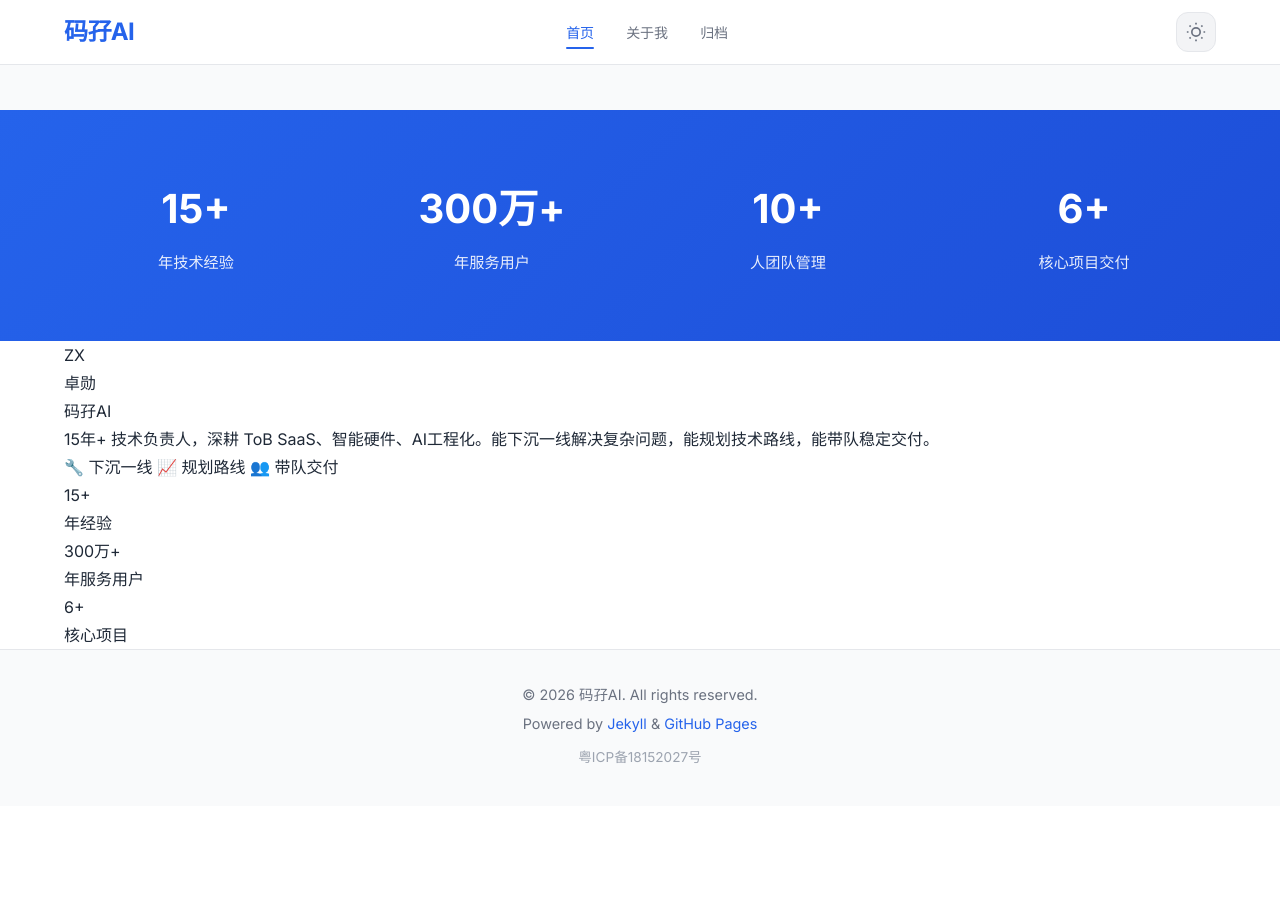
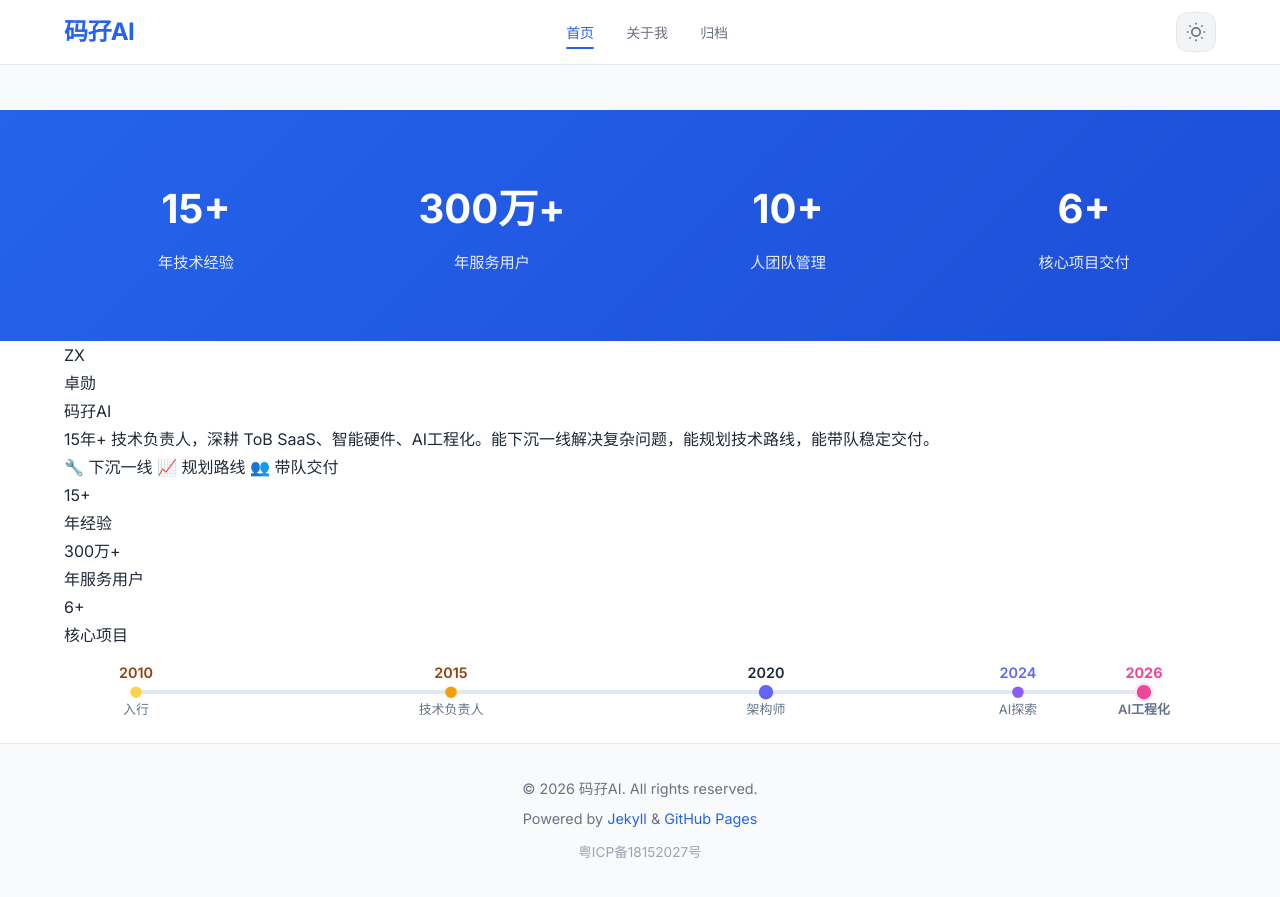
Before and after one commit to yqdaddy/aboutme, a Jekyll site: the page built from index.md, in a window 1280 px wide and 900 px high, scrolled down 2845 px. Shown: the top 897 px of the window. Built offline with Jekyll 4.4.1, drawn with Linux system fonts in a browser that asks for light colours; comment, search, counter and statistics services are not loaded; before the commit the page ends 3651 px from its top, so only the background shows below that.

Commit message:
feat: 成长时间线 SVG 动画 - 2010到2026历程
- 添加时间线容器样式 (.timeline-section, .timeline-container, .timeline-svg)
- 在作者卡片后添加成长时间线 SVG
- 5个里程碑节点按年份跨度比例分布
- 动画流动效果：渐变色线条从暖黄到蓝紫到粉红

```diff
--- a/assets/css/style.css
+++ b/assets/css/style.css
@@ -753,6 +753,21 @@ body {
   padding: var(--spacing-16) 0;
 }
 
+/* 时间线容器 */
+.timeline-section {
+  padding: var(--spacing-xl) 0 var(--spacing-2xl);
+}
+
+.timeline-container {
+  max-width: 800px;
+  margin: 0 auto;
+}
+
+.timeline-svg {
+  width: 100%;
+  height: auto;
+}
+
 .skill-tags {
   display: flex;
   flex-wrap: wrap;
--- a/index.md
+++ b/index.md
@@ -314,3 +314,54 @@ title: 首页
     </div>
   </div>
 </section>
+
+<!-- 成长时间线 -->
+<section class="timeline-section">
+  <div class="container">
+    <div class="timeline-container">
+      <svg viewBox="0 0 800 60" class="timeline-svg" preserveAspectRatio="xMidYMid meet">
+        <!-- 渐变定义 -->
+        <defs>
+          <linearGradient id="timeGrad" x1="0%" y1="0%" x2="100%" y2="0%">
+            <stop offset="0%" style="stop-color:#fcd34d"/>
+            <stop offset="50%" style="stop-color:#6366f1"/>
+            <stop offset="100%" style="stop-color:#ec4899"/>
+          </linearGradient>
+        </defs>
+
+        <!-- 时间线主线 -->
+        <line x1="50" y1="30" x2="750" y2="30" stroke="#e2e8f0" stroke-width="3"/>
+
+        <!-- 2010 - 入行 -->
+        <circle cx="50" cy="30" r="4" fill="#fcd34d"/>
+        <text x="50" y="20" text-anchor="middle" style="font-size:10px;fill:#92400e;font-weight:600;">2010</text>
+        <text x="50" y="45" text-anchor="middle" style="font-size:9px;fill:#64748b;">入行</text>
+
+        <!-- 2015 - 技术负责人 -->
+        <circle cx="268.75" cy="30" r="4" fill="#f59e0b"/>
+        <text x="268.75" y="20" text-anchor="middle" style="font-size:10px;fill:#92400e;font-weight:600;">2015</text>
+        <text x="268.75" y="45" text-anchor="middle" style="font-size:9px;fill:#64748b;">技术负责人</text>
+
+        <!-- 2020 - 架构师 -->
+        <circle cx="487.5" cy="30" r="5" fill="#6366f1"/>
+        <text x="487.5" y="20" text-anchor="middle" style="font-size:10px;fill:#1e293b;font-weight:600;">2020</text>
+        <text x="487.5" y="45" text-anchor="middle" style="font-size:9px;fill:#64748b;">架构师</text>
+
+        <!-- 2024 - AI探索 -->
+        <circle cx="662.5" cy="30" r="4" fill="#8b5cf6"/>
+        <text x="662.5" y="20" text-anchor="middle" style="font-size:10px;fill:#6366f1;font-weight:600;">2024</text>
+        <text x="662.5" y="45" text-anchor="middle" style="font-size:9px;fill:#64748b;">AI探索</text>
+
+        <!-- 2026 - AI工程化 -->
+        <circle cx="750" cy="30" r="6" fill="#ec4899" stroke="#fce7f3" stroke-width="2"/>
+        <text x="750" y="20" text-anchor="middle" style="font-size:10px;fill:#ec4899;font-weight:700;">2026</text>
+        <text x="750" y="45" text-anchor="middle" style="font-size:9px;fill:#64748b;font-weight:600;">AI工程化</text>
+
+        <!-- 连接动画线 -->
+        <line x1="50" y1="30" x2="750" y2="30" stroke="url(#timeGrad)" stroke-width="3" stroke-dasharray="8 4">
+          <animate attributeName="stroke-dashoffset" from="500" to="0" dur="3s" repeatCount="indefinite"/>
+        </line>
+      </svg>
+    </div>
+  </div>
+</section>
```
